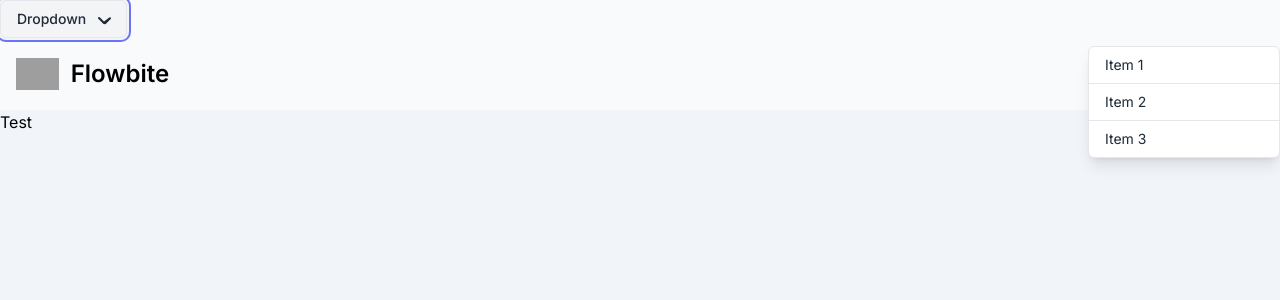
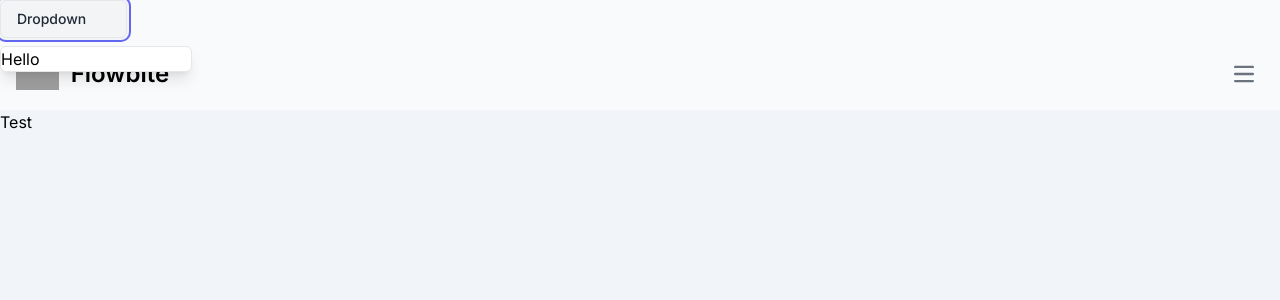
Before and after one commit to HiMAIayas/Algebraic-Timer, a Next.js app: page / in a window 1280 px wide. Both pictures are taken after a click on the button "Dropdown". Shown: the top 300 px of the page. Built offline with nearby package versions, Linux system fonts and the light colour scheme; grey boxes are pictures that could not be loaded.

Commit message:
add working dropdown

```diff
--- a/package.json
+++ b/package.json
@@ -9,7 +9,6 @@
     "lint": "next lint"
   },
   "dependencies": {
-    "flowbite": "^2.3.0",
     "next": "14.1.4",
     "react": "^18",
     "react-dom": "^18"
--- a/src/components/Dropdown.tsx
+++ b/src/components/Dropdown.tsx
@@ -1,12 +1,13 @@
 "use client"
 // components/Dropdown.tsx
 import { useState } from 'react';
+import React, { ReactElement, ReactNode } from "react";
 
-interface DropdownProps {
-  items: string[];
-}
+interface ChildComponentProps {
+    children: ReactElement;
+  }
 
-const Dropdown: React.FC<DropdownProps> = ({ items }) => {
+const Dropdown = ({ children }:ChildComponentProps) => {
   const [isOpen, setIsOpen] = useState(false);
 
   const toggleDropdown = () => {
@@ -27,26 +28,18 @@ const Dropdown: React.FC<DropdownProps> = ({ items }) => {
           fill="currentColor"
           aria-hidden="true"
         >
-          <path
-            fillRule="evenodd"
-            d="M10.293 14.95a1 1 0 001.414 0l5-5a1 1 0 00-1.414-1.414L10 12.586l-4.293-4.293a1 1 0 10-1.414 1.414l5 5a1 1 0 001.414 0z"
-            clipRule="evenodd"
-          />
         </svg>
       </button>
 
-      {isOpen && (
-        <div className="absolute right-0 mt-2 w-48 bg-white border border-gray-200 divide-y divide-gray-200 rounded-md shadow-lg">
-          {items.map((item, index) => (
-            <div
-              key={index}
-              className="flex items-center justify-between px-4 py-2 hover:bg-gray-100"
-            >
-              <span className="text-sm text-gray-800">{item}</span>
-            </div>
-          ))}
+
+        <div className={`z-10 absolute mt-2 w-48 bg-white border border-gray-200 divide-y divide-gray-200 rounded-md shadow-lg ${
+            isOpen ? 'transition-all duration-300 ease-in-out opacity-100 scale-y-100' : 'transition-all duration-300 ease-in-out opacity-0 scale-y-0'
+          }`}>
+          {React.cloneElement(children, {
+                onClick: () => console.log("click"),
+              })}
         </div>
-      )}
+
     </div>
   );
 };
--- a/src/components/NavBar.tsx
+++ b/src/components/NavBar.tsx
@@ -5,7 +5,10 @@ export default function NavBar() {
     const dropdownItems = ['Item 1', 'Item 2', 'Item 3'];
   return (
     <nav className="border-gray-200 bg-gray-50 dark:bg-gray-800 dark:border-gray-700">
-        <Dropdown items={dropdownItems}></Dropdown>
+        <Dropdown>
+            <div>Hello</div>
+        </Dropdown>
+
   <div className="max-w-screen-xl flex flex-wrap items-center justify-between mx-auto p-4">
     <a href="#" className="flex items-center space-x-3 rtl:space-x-reverse">
         <img src="https://flowbite.com/docs/images/logo.svg" className="h-8" alt="Flowbite Logo" />
--- a/tailwind.config.ts
+++ b/tailwind.config.ts
@@ -5,7 +5,6 @@ const config: Config = {
     "./src/pages/**/*.{js,ts,jsx,tsx,mdx}",
     "./src/components/**/*.{js,ts,jsx,tsx,mdx}",
     "./src/app/**/*.{js,ts,jsx,tsx,mdx}",
-    "./node_modules/flowbite/**/*.js"
   ],
   theme: {
     extend: {
@@ -17,7 +16,6 @@ const config: Config = {
     },
   },
   plugins: [
-    require('flowbite/plugin')
   ],
 };
 export default config;
```
Also changed, not shown: 1 other file (tests, documents, lock files or other folders).
